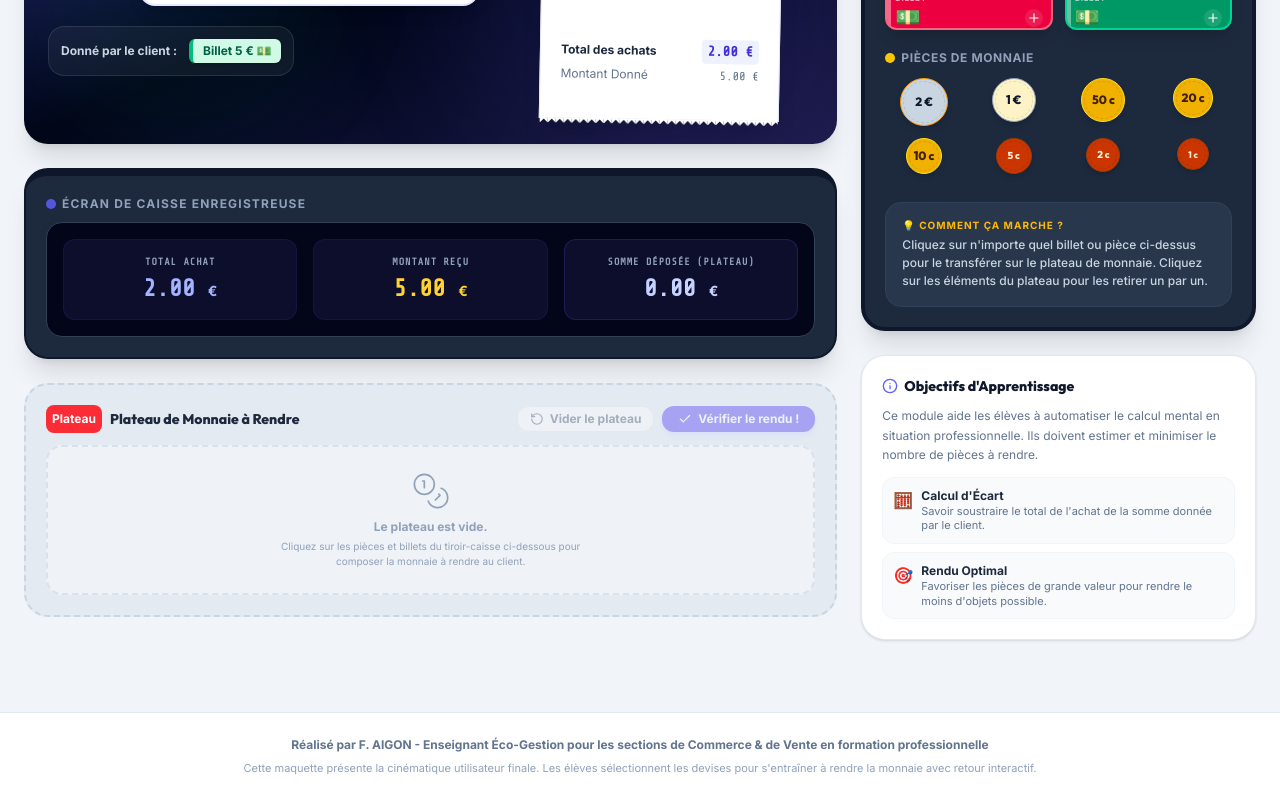
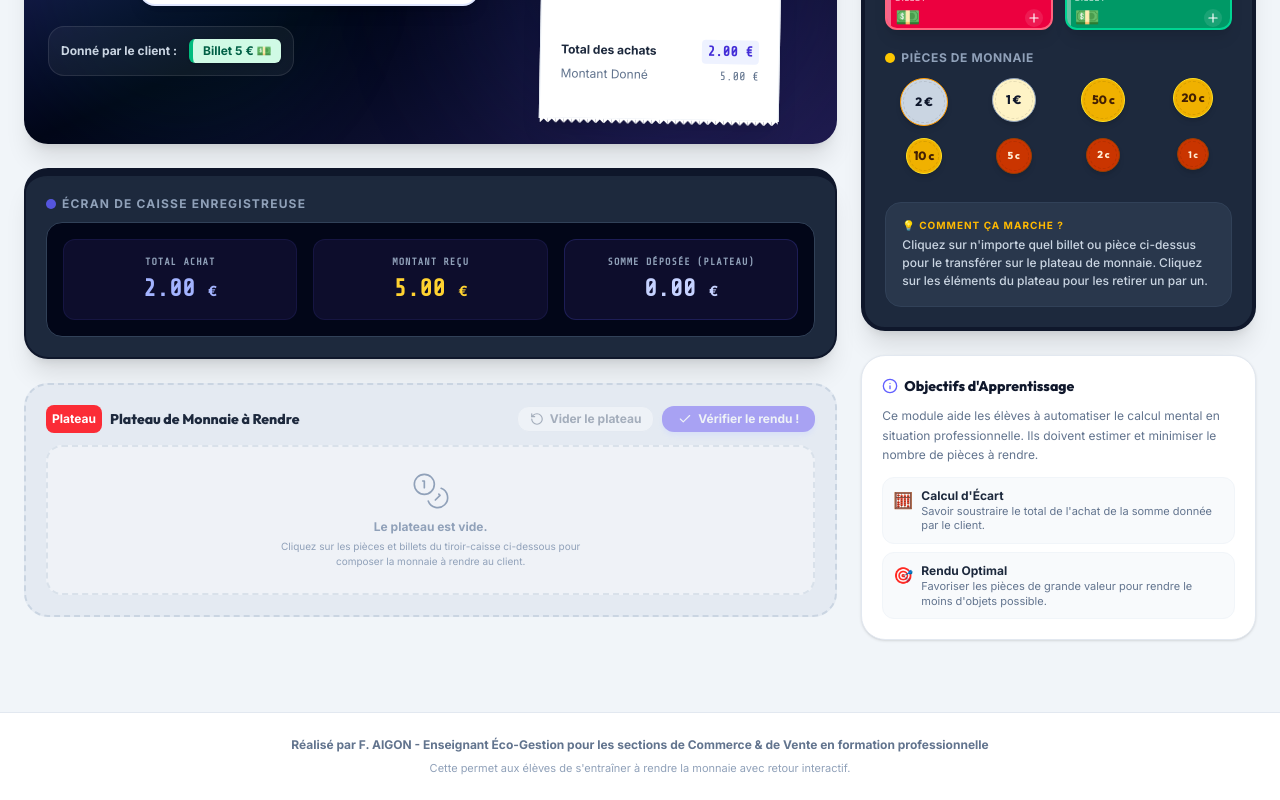
Before and after one commit to faigonpro-dot/rendre-la-monnaie, a React (Vite) app: page / in a window 1280 px wide. Shown: the part 320-1120 px from the top of the page. Built offline with nearby package versions, Linux system fonts and the light colour scheme.

Commit message:
Update App.tsx

```diff
--- a/src/App.tsx
+++ b/src/App.tsx
@@ -1010,7 +1010,7 @@ export default function App() {
             Réalisé par F. AIGON - Enseignant Éco-Gestion pour les sections de Commerce & de Vente en formation professionnelle
           </p>
           <p className="text-[11px] text-slate-400">
-            Cette maquette présente la cinématique utilisateur finale. Les élèves sélectionnent les devises pour s'entraîner à rendre la monnaie avec retour interactif.
+            Cette permet aux élèves de s'entraîner à rendre la monnaie avec retour interactif.
           </p>
         </div>
       </footer>
```
